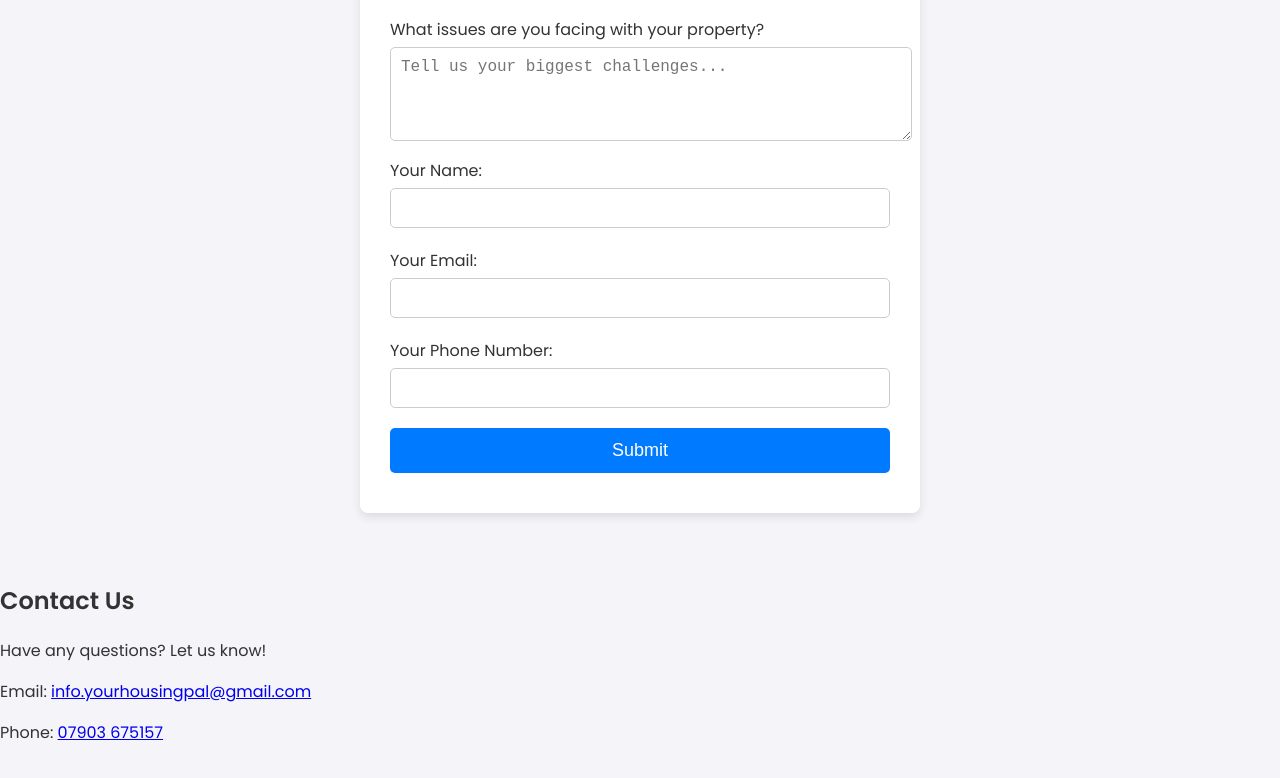
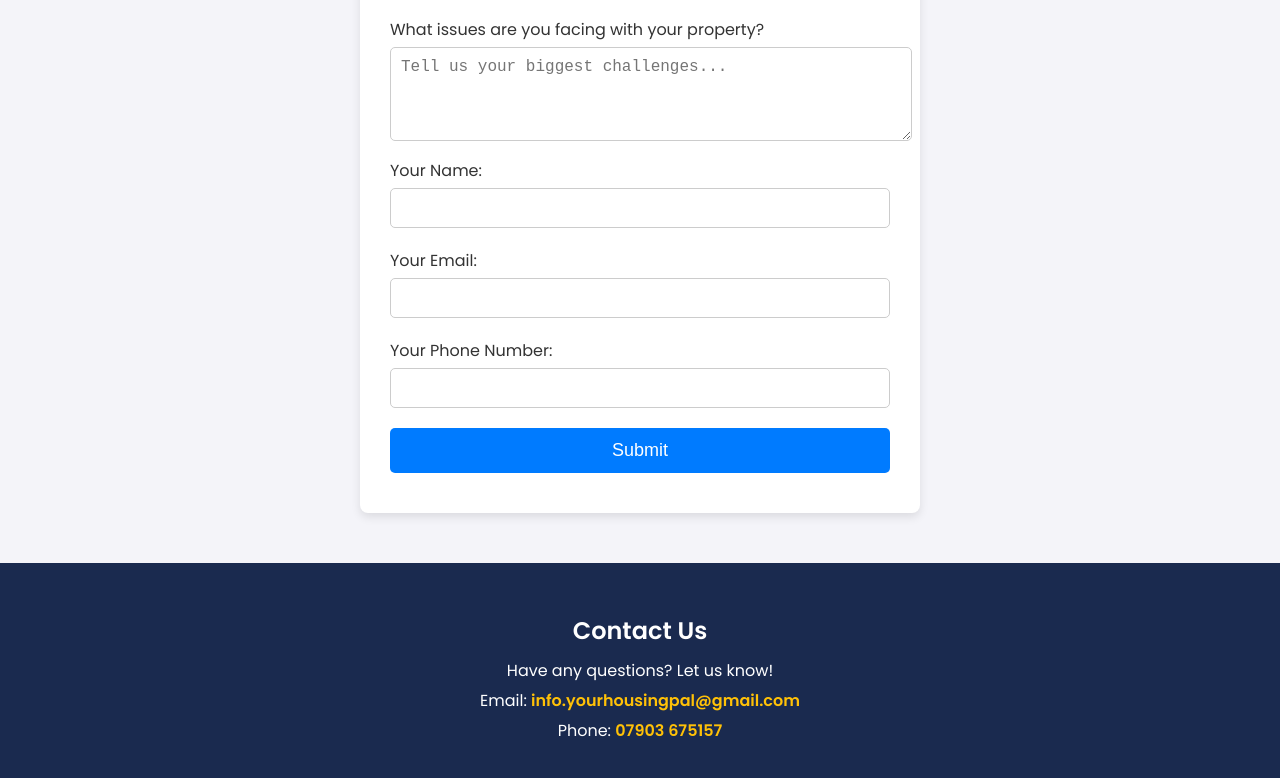
Before and after one commit to ziahtml/YHP, a plain HTML site: page index.html in a window 1280 px wide. Shown: the part 1337-2115 px from the top of the page. Drawn offline with Linux system fonts and the light colour scheme.

Commit message:
Update styles.css

```diff
--- a/styles.css
+++ b/styles.css
@@ -148,6 +148,33 @@ button:hover {
     background-color: #0056b3;
 }
 
+footer {
+    background: #1a2a4f;
+    color: white;
+    text-align: center;
+    padding: 30px 20px;
+}
+
+footer h2 {
+    font-size: 24px;
+    margin-bottom: 10px;
+}
+
+footer p {
+    font-size: 16px;
+    margin: 5px 0;
+}
+
+footer a {
+    color: #ffc107;
+    text-decoration: none;
+    font-weight: bold;
+}
+
+footer a:hover {
+    text-decoration: underline;
+}
+
 /* 📱 Mobile Styles */
 @media (max-width: 768px) {
     #hero {
```
